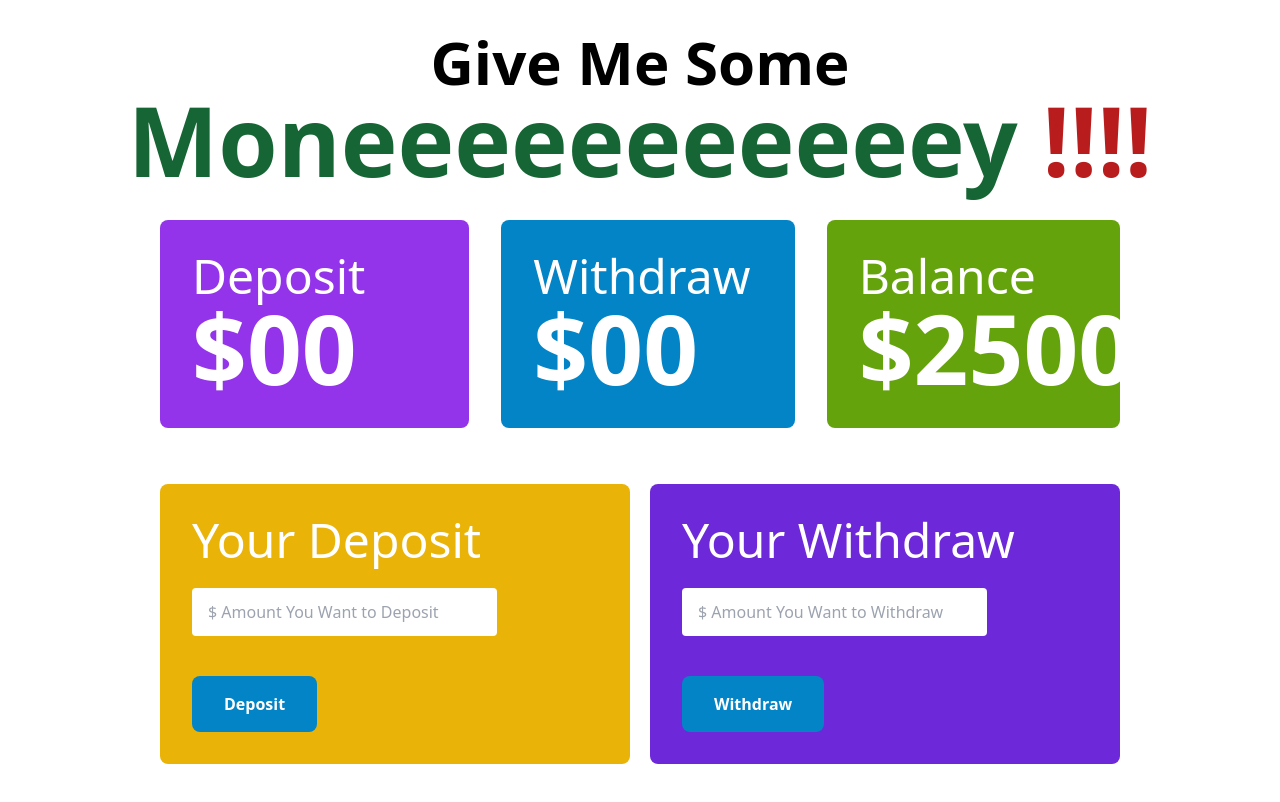
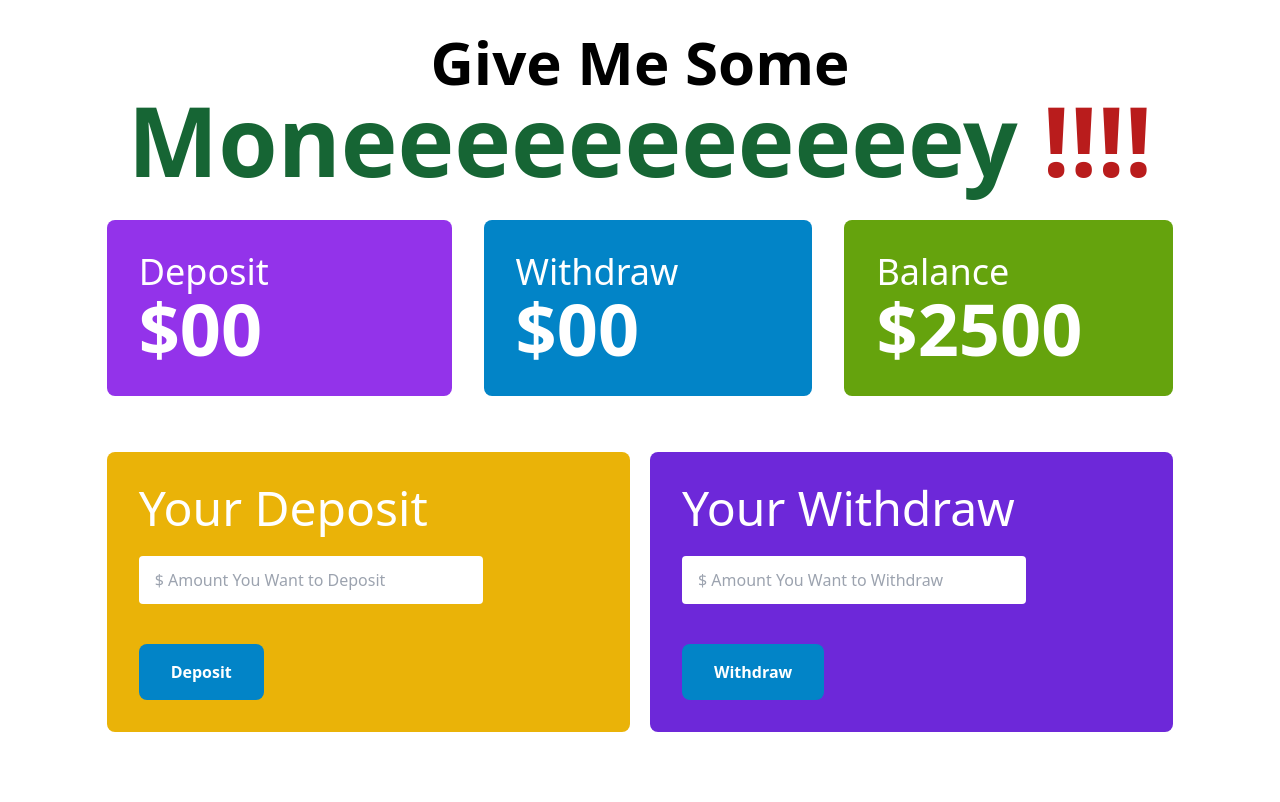
Before and after one commit to ashikuraju16/Baap-er-Bank, a website: page bank.html in a window 1280 px wide. Drawn offline with nearby package versions, Linux system fonts and the light colour scheme.

Commit message:
withdraw

```diff
--- a/bank.html
+++ b/bank.html
@@ -20,14 +20,14 @@
     </header>
 
     <section class="mt-8">
-      <div class="grid grid-cols-3 gap-4 w-3/4 mx-auto text-white">
+      <div class="grid grid-cols-3 gap-4 w-5/6 mx-auto text-white">
 
         <!-- ----------------------------------------------------------------------- -->
         <!--                                 deposit                                 -->
         <!-- ----------------------------------------------------------------------- -->
         <div class="rounded-lg p-8 bg-purple-600">
-          <h2 class="text-5xl font-medium">Deposit</h2>
-          <h3 class="text-8xl font-extrabold">
+          <h2 class="text-4xl font-medium">Deposit</h2>
+          <h3 class="text-7xl font-extrabold">
             $<span id="deposit-total">00</span>
           </h3>
         </div>
@@ -35,8 +35,8 @@
         <!--                                withdraw                                 -->
         <!-- ----------------------------------------------------------------------- -->
         <div class="rounded-lg ml-4 p-8 bg-sky-600">
-          <h2 class="text-5xl">Withdraw</h2>
-          <h3 class="text-8xl font-extrabold">
+          <h2 class="text-4xl">Withdraw</h2>
+          <h3 class="text-7xl font-extrabold">
             $<span id="withdraw-total">00</span>
           </h3>
         </div>
@@ -45,8 +45,8 @@
         <!--                              total balance                              -->
         <!-- ----------------------------------------------------------------------- -->
         <div class="rounded-lg p-8 ml-4 bg-lime-600">
-          <h2 class="text-5xl">Balance</h2>
-          <h3 class="text-8xl font-extrabold">
+          <h2 class="text-4xl">Balance</h2>
+          <h3 class="text-7xl font-extrabold">
             $<span id="balance-total">2500</span>
           </h3>
         </div>
@@ -55,7 +55,7 @@
 <!-- ----------------------------------------------------------------------- -->
 <!--                             deposit details                             -->
 <!-- ----------------------------------------------------------------------- -->
-    <section class="my-14 w-3/4 mx-auto">
+    <section class="my-14 w-5/6 mx-auto">
       <div class="grid grid-cols-2 gap-x-5">
         <div class="bg-yellow-500 p-8 rounded-lg">
           <h2 class="text-5xl mb-6 text-white">Your Deposit</h2>
```
